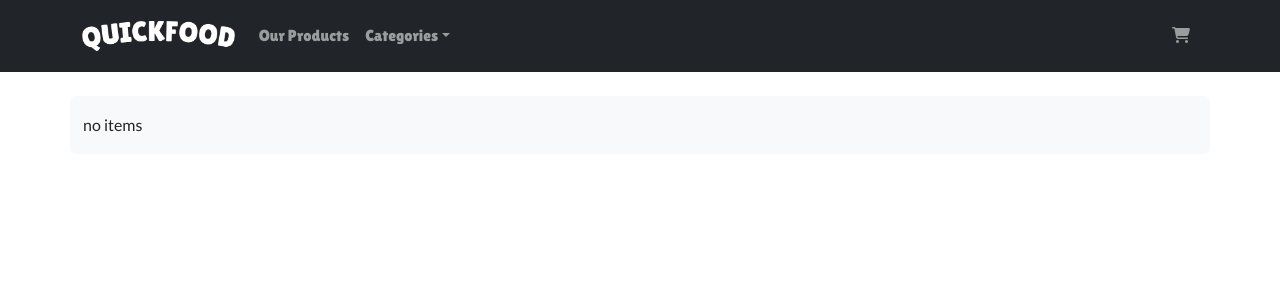
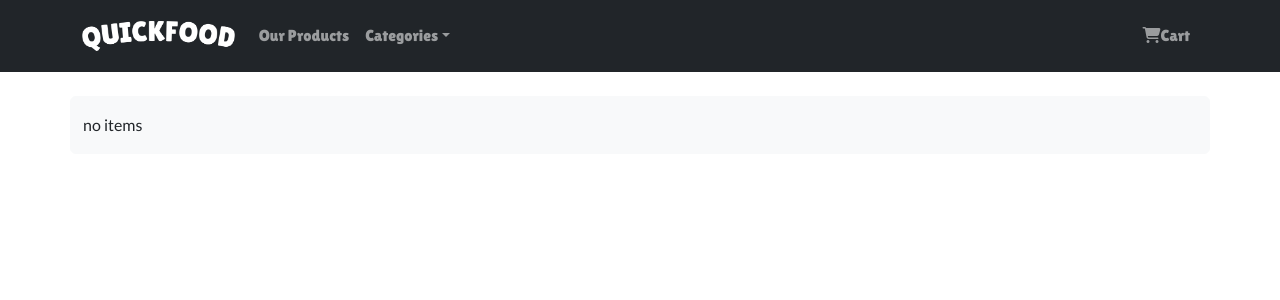
Before and after one commit to mcmurray0125/gps-challenge, a React (Vite) app: page /cart in a window 1280 px wide. Shown: the top 300 px of the page. Built offline with nearby package versions, Linux system fonts and the light colour scheme.

Commit message:
added cart-counter badge.

```diff
--- a/src/components/Navigation.jsx
+++ b/src/components/Navigation.jsx
@@ -1,11 +1,12 @@
 import React, { useState } from "react"
-import { Container, Nav, Navbar, NavDropdown } from 'react-bootstrap';
-import { useNavigate } from "react-router-dom";
+import { Container, Nav, Navbar, NavDropdown, Badge } from 'react-bootstrap';
 import logo from "../assets/logo-large.png"
+import { useCart } from '../contexts/CartContext';
 
 
 export default function Navigation() {
-  const navigate = useNavigate()
+  const { cart } = useCart();
+  const totalQuantity = cart.reduce((accumulator, product) => accumulator + product.quantity, 0);
 
 return (
     <Navbar collapseOnSelect expand="md" bg="dark" variant="dark" className="w-100 top-0 py-3" sticky="top" id="navbar" style={{zIndex: "1000"}}>
@@ -28,7 +29,10 @@ return (
             </NavDropdown>
           </Nav>
           <Nav>
-            <Nav.Link href="/cart" aria-label="cart"><i className="fa-solid fa-cart-shopping"></i></Nav.Link>
+            <Nav.Link href="/cart" className="position-relative" aria-label="cart">
+              {totalQuantity > 0 && <Badge bg="secondary" className="cart-badge">{totalQuantity}</Badge>}
+              <i className="fa-solid fa-cart-shopping"></i>Cart
+              </Nav.Link>
           </Nav>
         </Navbar.Collapse>
       </Container>
--- a/src/contexts/CartContext.jsx
+++ b/src/contexts/CartContext.jsx
@@ -63,10 +63,6 @@ export function CartProvider({ children }) {
     localStorage.setItem('cart', JSON.stringify([]));
   }
 
-  useEffect(() => {
-    console.log(cart);
-  }, [cart]);
-
   const value = {
     cart,
     addProduct,
--- a/src/index.css
+++ b/src/index.css
@@ -6,6 +6,13 @@ body {
 }
 .navbar {
   font-family: "Lilita One";
+}
+.cart-badge {
+  font-family: "Lato";
+  position: absolute;
+  top: -5px;
+  left: -14px;
+  z-index: -1;
 }
 .alert {
   margin-bottom: 1px !important;
@@ -165,4 +172,8 @@ body {
   .cart-total .list-group {
     width: 100% !important;
   }
+  .cart-badge {
+    top: 9px;
+    left: 52px;
+  }
 }
```
Also changed, not shown: src/components/Home.jsx (+4 -4 lines).
